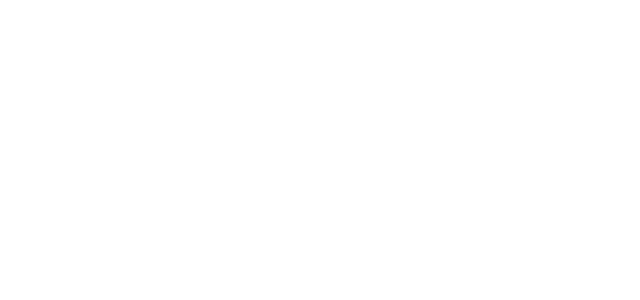
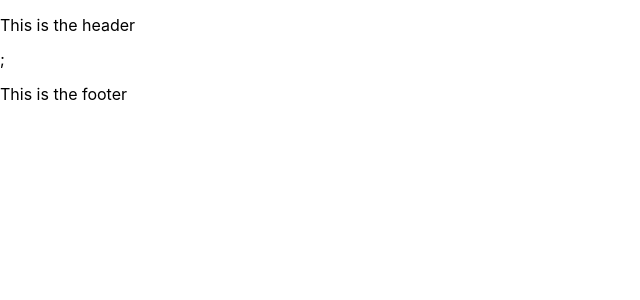
Before and after one commit to jtrpka0912/intranet.bookshelf.react, a React (Create React App) app: page / in a window 1280 px wide. Shown: the top 300 px of the page, without its empty margins (0-640 px from the left). Built offline with nearby package versions, Linux system fonts and the light colour scheme.

Commit message:
Added a 'simple' header and footer component for layout.

```diff
--- a/src/components/app/App.tsx
+++ b/src/components/app/App.tsx
@@ -2,10 +2,14 @@
 import React from 'react';
 
 // Layout
+import Page from '../layout/page/Page';
 
 const App = () => {
   return (
     <div className="App">
+      <Page>
+
+      </Page>
     </div>
   );
 }
--- a/src/components/layout/page/Page.tsx
+++ b/src/components/layout/page/Page.tsx
@@ -1,11 +1,40 @@
 // React
 import React from 'react';
 
+/**
+ * @function PageHeader
+ * @summary Page Header Layout
+ * @description The header for all pages for the web app
+ * @author J. Trpka <jtrpka0912@gmail.com>
+ * @returns { JSX }
+ */
+const PageHeader: React.FunctionComponent = () => {
+    return (
+        <header className="shelf-page-header">
+            <p>This is the header</p>
+        </header>
+    );
+};
+
+/**
+ * @function PageFooter
+ * @summary Page Footer Layout
+ * @description The footer for all pages for the web app
+ * @author J. Trpka <jtrpka0912@gmail.com>
+ * @returns { JSX }
+ */
+const PageFooter: React.FunctionComponent = () => {
+    return (
+        <footer className="shelf-page-footer">
+            <p>This is the footer</p>
+        </footer>
+    );
+};
 
 /**
  * @function Page
- * @summary Main page layout
- * @description The layout for all pages for this web app
+ * @summary Page Layout Container
+ * @description The layout for all pages for the web app
  * @author J. Trpka <jtrpka0912@gmail.com>
  * @param { object } props
  * @returns { JSX }
@@ -13,7 +42,9 @@
 const Page: React.FunctionComponent = (props) => {
     return (
         <main className="shelf-page-wrapper">
+            <PageHeader />
             { props.children };
+            <PageFooter />
         </main>
     );
 };
```
